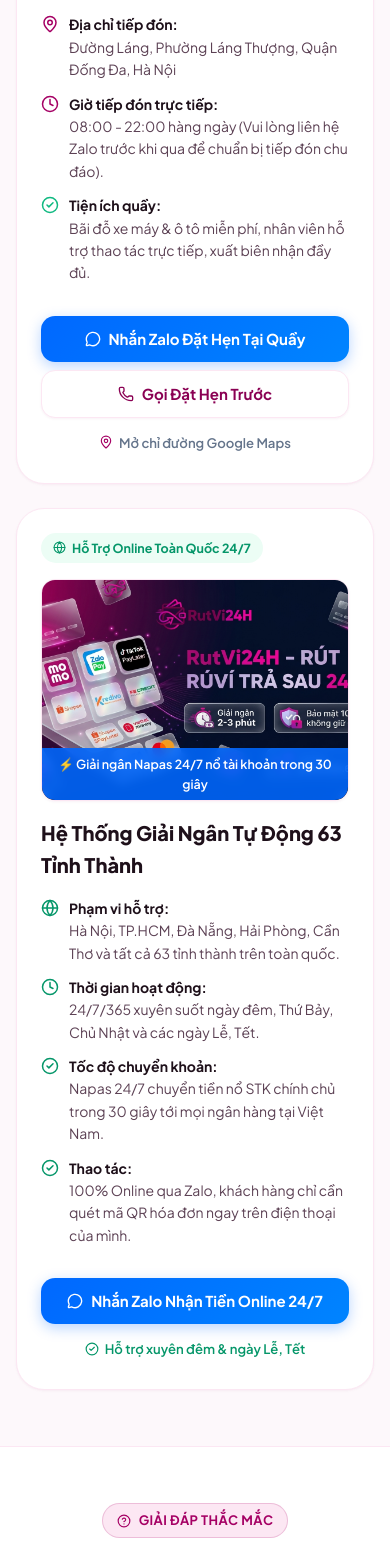
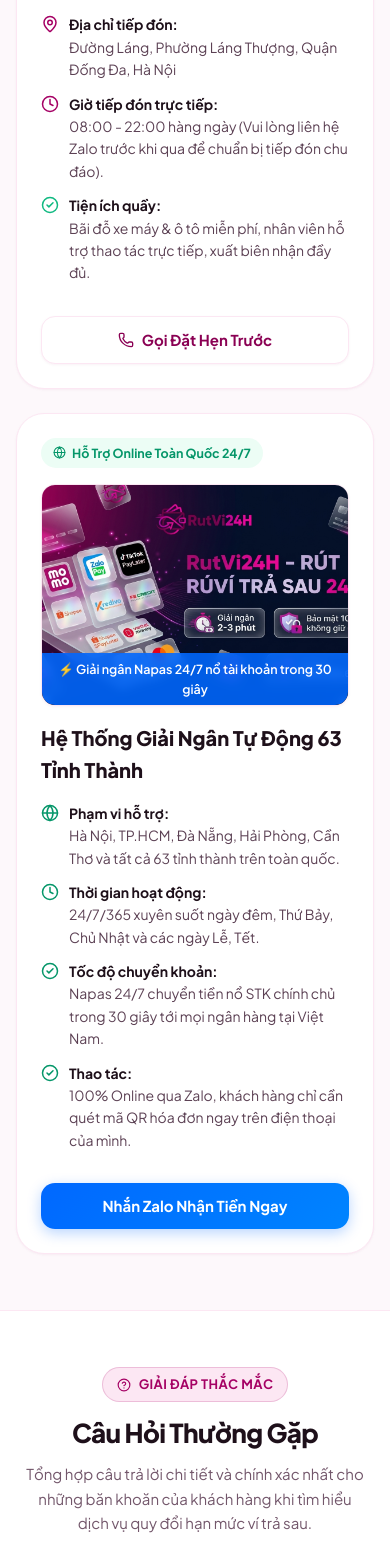
Before and after one commit to ductnf8/rutvitrasau, a React (Vite) app: page / in a window 390 px wide. Shown: the part 7897-9451 px from the top of the page. Built offline with nearby package versions, Linux system fonts and the light colour scheme.

Commit message:
feat: bo link map va an nut giao dich truc tiep online tren laptop tablet

```diff
--- a/src/components/LocationsSection.jsx
+++ b/src/components/LocationsSection.jsx
@@ -1,6 +1,5 @@
 import React from 'react';
-import { motion } from 'motion/react';
-import { MapPin, Globe, Clock, Phone, CheckCircle2, MessageCircle } from 'lucide-react';
+import { MapPin, Globe, Clock, Phone, CheckCircle2 } from 'lucide-react';
 import { SITE_CONFIG } from '../data/siteData';
 
 export default function LocationsSection() {
@@ -70,47 +69,15 @@
               </div>
             </div>
 
-            <div style={{ marginTop: 'auto', paddingTop: '16px', display: 'flex', flexDirection: 'column', gap: '8px' }}>
-              <a
-                href={SITE_CONFIG.zaloUrl}
-                target="_blank"
-                rel="noopener noreferrer"
-                className="btn btn-zalo btn-md"
-                style={{ width: '100%' }}
-                id="location-hanoi-zalo"
-              >
-                <MessageCircle size={16} />
-                <span>Nhắn Zalo Đặt Hẹn Tại Quầy</span>
-              </a>
-
+            <div className="hide-on-desktop" style={{ marginTop: 'auto', paddingTop: '16px' }}>
               <a
                 href={`tel:${SITE_CONFIG.hotline}`}
-                className="btn btn-secondary btn-md hide-on-desktop"
+                className="btn btn-secondary btn-md"
                 style={{ width: '100%' }}
                 id="location-hanoi-call"
               >
                 <Phone size={16} />
                 <span>Gọi Đặt Hẹn Trước</span>
-              </a>
-
-              <a
-                href="https://www.google.com/maps/search/?api=1&query=%C4%90%C6%B0%E1%BB%9Dng+L%C3%A1ng%2C+%C4%90%E1%BB%91ng+%C4%90a%2C+H%C3%A0+N%E1%BB%99i"
-                target="_blank"
-                rel="noopener noreferrer"
-                style={{
-                  display: 'inline-flex',
-                  alignItems: 'center',
-                  justifyContent: 'center',
-                  gap: '6px',
-                  fontSize: '0.82rem',
-                  color: '#64748b',
-                  textDecoration: 'none',
-                  padding: '6px 0',
-                  fontWeight: 600
-                }}
-              >
-                <MapPin size={14} color="#a50064" />
-                <span>Mở chỉ đường Google Maps</span>
               </a>
             </div>
           </div>
@@ -172,7 +139,7 @@
               </div>
             </div>
 
-            <div style={{ marginTop: 'auto', paddingTop: '16px', display: 'flex', flexDirection: 'column', gap: '8px' }}>
+            <div className="hide-on-desktop" style={{ marginTop: 'auto', paddingTop: '16px' }}>
               <a
                 href={SITE_CONFIG.zaloUrl}
                 target="_blank"
@@ -181,25 +148,8 @@
                 style={{ width: '100%' }}
                 id="location-online-zalo"
               >
-                <MessageCircle size={16} />
-                <span>Nhắn Zalo Nhận Tiền Online 24/7</span>
+                <span>Nhắn Zalo Nhận Tiền Ngay</span>
               </a>
-
-              <div
-                style={{
-                  display: 'inline-flex',
-                  alignItems: 'center',
-                  justifyContent: 'center',
-                  gap: '6px',
-                  fontSize: '0.82rem',
-                  color: '#059669',
-                  padding: '6px 0',
-                  fontWeight: 600
-                }}
-              >
-                <CheckCircle2 size={14} color="#059669" />
-                <span>Hỗ trợ xuyên đêm & ngày Lễ, Tết</span>
-              </div>
             </div>
           </div>
         </div>
```
